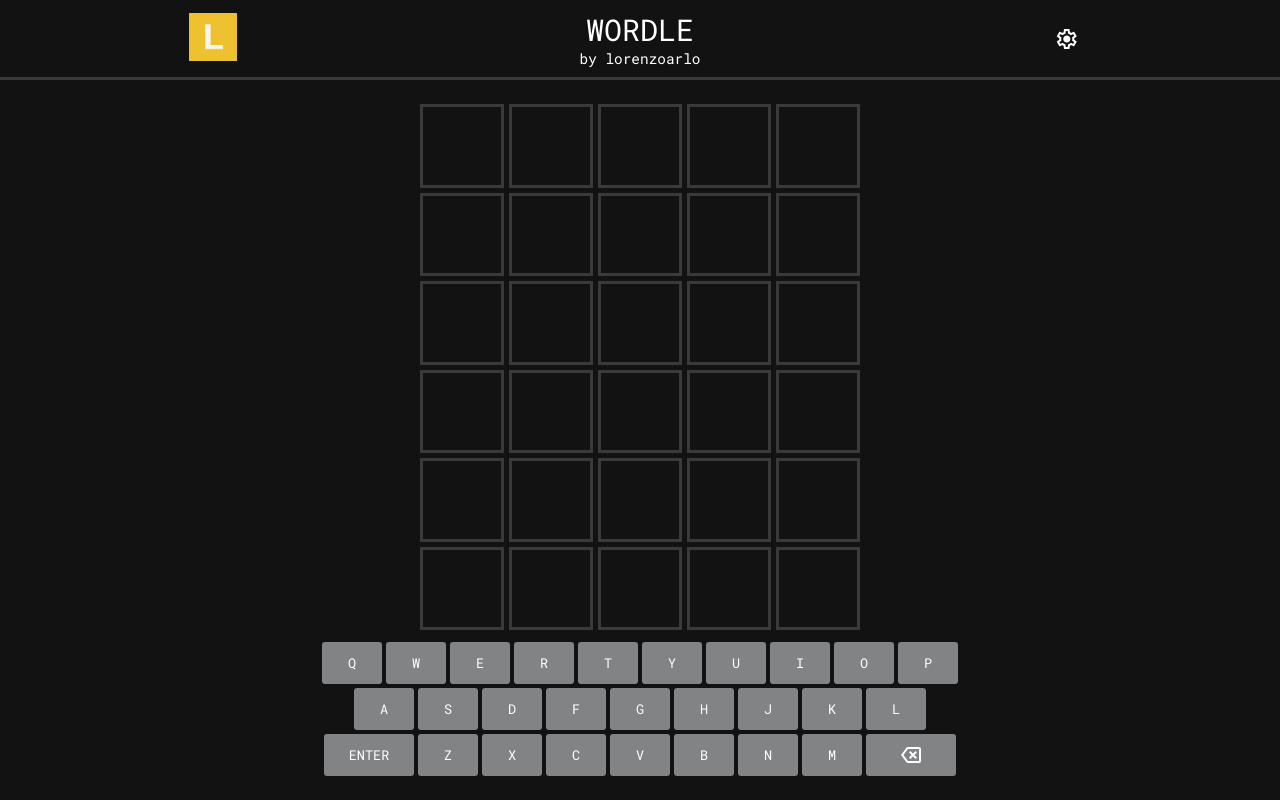
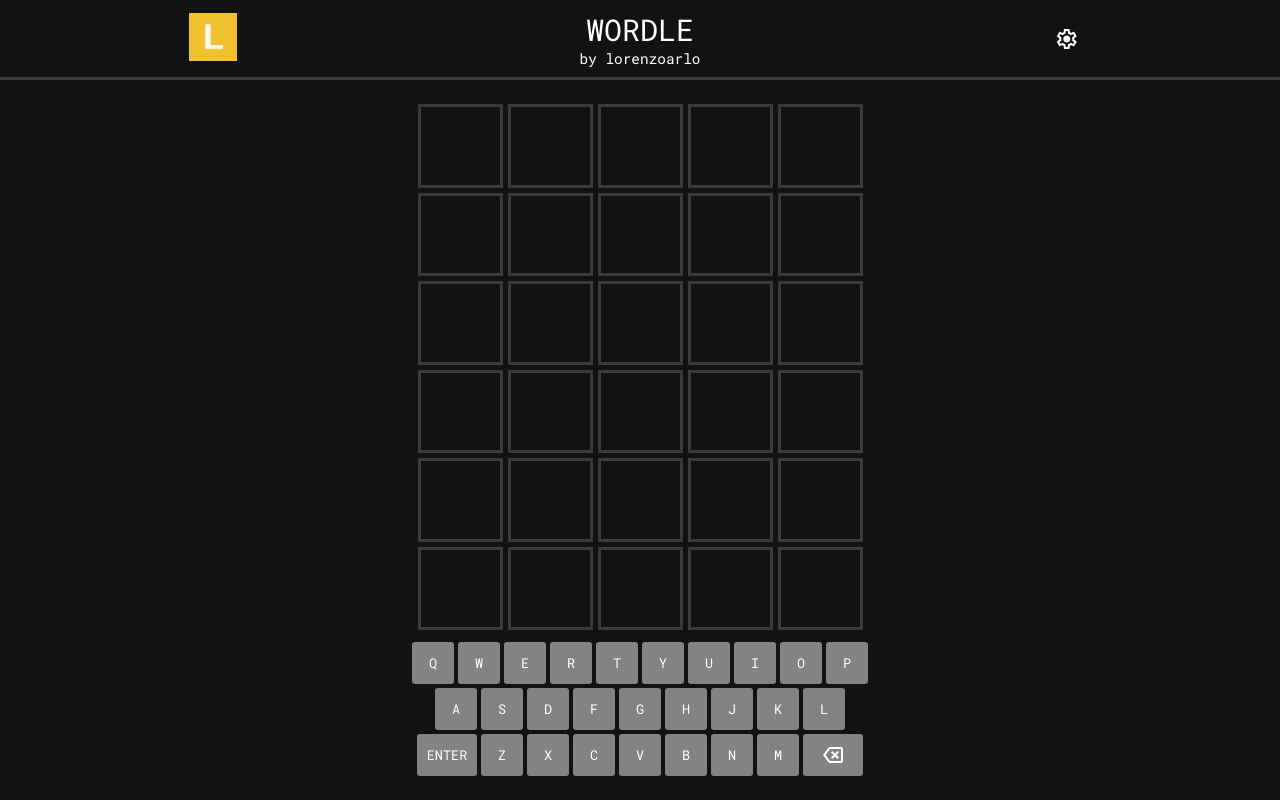
Before and after one commit to lorenzoarlo/wordle, a plain HTML site: page index.html in a window 1280 px wide. Both pictures are taken after a click on the element "ENTER". Drawn offline with nearby package versions, Linux system fonts and the light colour scheme.

Commit message:
Second commit

```diff
--- a/scripts/script.js
+++ b/scripts/script.js
@@ -1,139 +1,168 @@
+function getParams() {
+    const numeroLettereDefault = 5;
+    const urlParameters = new URLSearchParams(window.location.search);
+    let nLettereParam = (urlParameters.has("nLettere")) ? parseInt(urlParameters.get("nLettere")) : NaN;
+    let nLettere = (isNaN(nLettereParam)) ? numeroLettereDefault : nLettereParam;
 
-window.onload = async function() {
-    let guessWord = "crema";
+    let result = {
+        "nLettere": nLettere,
+        "nRighe": -1,
+        "wordGoal": getWord(nLettere),
+        "cursoreRiga": 0,
+        "cursoreColonna": 0
+    };
+    result['nRighe'] = result['nLettere'] + 1;
+    return result;
+};
 
+function getWord(a) {
+    return "crema";
+}
 
-    const urlParameters = new URLSearchParams(window.location.search);
-    const tmpNLetters = (urlParameters.has("nLetters")) ? parseInt(urlParameters.get("nLetters")) : NaN;
-    const DEFAULT_N_LETTERS_VALUE = 5;
-    const N_LETTERS = (isNaN(tmpNLetters)) ? DEFAULT_N_LETTERS_VALUE : tmpNLetters;
-    const N_ROWS = N_LETTERS + 1;
+function getTile(content) {
+    let tile = document.createElement("div");
+    tile.innerHTML = `<span>${content}</span>`;
+    tile.classList.add("tile");
+    tile.classList.add("tile-without-text");
+    return tile;
+}
 
-    const gameBoardDiv = document.querySelector(".board-container");
-    gameBoardDiv.gridRowsTemplate = `repeat(${N_ROWS}, 1fr)`;
-    gameBoardDiv.gridColumnsTemplate = `repeat(${N_LETTERS}, 1fr)`;
+function onResize() {
+    let tileDim = Math.round(board_container.clientHeight / PARAMS['nRighe']);
+    board_container.style.width = (tileDim * PARAMS['nLettere']) + "px";
 
-    const EMPTY_TILE_CHAR = '#';
+    document.documentElement.style.setProperty('--tile-width', tileDim + "px");
+}
 
-    let tilesBoard = [];
-    for(let row = 0; row < N_ROWS; row++) {
-        tilesBoard[row] = [];
-        for(let column = 0; column < N_LETTERS; column++) {
+function summonAlert(message) {
+    const ALERT_POP_OUT_KEYFRAME = [ { opacity: 1 }, { opacity: 0 } ];
+    const ALERT_POP_OUT_KEYFRAME_PROPERTIES = { duration: 100, iterations: 1 };
 
-            let tile = document.createElement("div");
-            tile.innerHTML = "<span>" + EMPTY_TILE_CHAR + "</span>";
-            tile.classList.add("tile");
-            tile.classList.add("tile-without-text");
-            tile.style.gridRow = `${row + 1} / span 1`;
-            tile.style.gridColumn = `${column + 1} / span 1`;
-            gameBoardDiv.append(tile);
+    const ALERT_TTL = 1.2 * 1000;
 
-            tilesBoard[row][column] = tile;
-        }
+    const alert_div = document.createElement("div");
+    alert_div.classList.add("alert");
+    alert_div.innerText = message;
+
+    const alerts_container = document.querySelector(".alerts-container");
+    alerts_container.insertBefore(alert_div, alerts_container.firstChild);
+
+    setTimeout(function() {
+        let animation = alert_div.animate(ALERT_POP_OUT_KEYFRAME, ALERT_POP_OUT_KEYFRAME_PROPERTIES);
+        animation.onfinish = () => alerts_container.removeChild(alert_div);
+    }, ALERT_TTL);
+}
+
+function sendKey(key) {
+    if(!KEYBOARD_KEYS.replaceAll('/','').includes(key)) return;
+
+    switch(key) {
+        case '⌫':
+            if(PARAMS['cursoreColonna'] === 0) {
+                throwError(tiles[PARAMS['cursoreRiga']], "parola vuota")
+                return;
+            }
+
+            PARAMS['cursoreColonna']--;
+            let tileSelectedBackspace = tiles[PARAMS['cursoreRiga']][PARAMS['cursoreColonna']];
+            tileSelectedBackspace.classList.remove('tile-with-text');
+            tileSelectedBackspace.classList.add('tile-without-text');
+            tileSelectedBackspace.innerText = EMPTY_TILE_CHAR;
+
+            break;
+        case '↩':
+            if(PARAMS['cursoreColonna'] !== (PARAMS['nLettere'])) {
+                throwError(tiles[PARAMS['cursoreRiga']])
+                return;
+            }
+            break;
+        default:
+            if(PARAMS['cursoreColonna'] > (PARAMS['nLettere'] - 1)) {
+                throwError(tiles[PARAMS['cursoreRiga']])
+                return;
+            }
+
+            let tileSelectedKey = tiles[PARAMS['cursoreRiga']][PARAMS['cursoreColonna']];
+            tileSelectedKey.classList.remove('tile-without-text');
+            tileSelectedKey.classList.add('tile-with-text');
+            tileSelectedKey.innerText = key;
+
+            PARAMS['cursoreColonna']++;
+            break;
+    }
+}
+
+function throwError(tiles, alertMessage = null) {
+    const SHAKE_PIXELS = 20;
+
+    const SHAKE_TILE_KEYFRAME = [ { transform: `translateX(-${SHAKE_PIXELS}px)` }, { transform: `translateX(${SHAKE_PIXELS}px)` }, { transform: `translateX(0px)` }, ];
+    const SHAKE_TILE_KEYFRAME_PROPERTIES = { duration: 150, iterations: 1 };
+
+    for(let t of tiles) {
+        t.animate(SHAKE_TILE_KEYFRAME, SHAKE_TILE_KEYFRAME_PROPERTIES);
     }
 
-    const ALERT_POP_OUT_KEYFRAME = [
-        { opacity: 1 },
-        { opacity: 0 }
-    ];
+    if(alertMessage !== null) summonAlert(alertMessage)
 
-    const ALERT_POP_OUT_KEYFRAME_PROPERTIES = {
-        duration: 100,
-        iterations: 1,
+}
+
+const PARAMS = getParams();
+
+const board_container = document.querySelector(".board-container");
+board_container.gridRowsTemplate = `repeat(${PARAMS['nRighe']}, 1fr)`;
+board_container.gridColumnsTemplate = `repeat(${PARAMS['nLettere']}, 1fr)`;
+
+window.onresize = onResize;
+
+// -> tiles
+
+const EMPTY_TILE_CHAR = '#';
+let tiles = [];
+for(let row = 0; row < PARAMS['nRighe']; row++) {
+    tiles[row] = [];
+    for(let column = 0; column < PARAMS['nLettere']; column++) {
+        tiles[row][column] = getTile(EMPTY_TILE_CHAR);
+        tiles[row][column].style.gridRow = `${row + 1} / span 1`;
+        tiles[row][column].style.gridColumn = `${column + 1} / span 1`;
+        board_container.appendChild(tiles[row][column]);
     }
+}
 
-    let summon_alert = (msg) => {
-        const ALERT_TIMEOUT = 1.5 * 1000;
-        let alert = document.createElement("div");
-        alert.classList.add("alert");
-        alert.innerText = msg;
+// -> keyboard
+const KEYBOARD_KEYS = "QWERTYUIOP/ASDFGHJKL/↩ZXCVBNM⌫";
 
-        let alertContainer = document.querySelector(".alerts-container");
-        alertContainer.insertBefore(alert, alertContainer.firstChild);
+const keyboard_container = document.querySelector(".keyboard-container");
+for(let row of KEYBOARD_KEYS.split('/')) {
+    let keyboard_row_div = document.createElement("div");
+    keyboard_row_div.classList.add("keyboard-row");
+    for(let char of row) {
 
-        setTimeout(async () => {
-            let tmp = alert.animate(ALERT_POP_OUT_KEYFRAME, ALERT_POP_OUT_KEYFRAME_PROPERTIES)
-            tmp.onfinish = () => {
-                alertContainer.removeChild(alert);
-            };
-        }, ALERT_TIMEOUT)
+        const key_div = document.createElement("div");
+        key_div.classList.add("keyboard-key");
 
-    };
+        if(char === '⌫' || char === '↩') {
+            key_div.classList.add("keyboard-key-more-span")
+            key_div.innerHTML = (char === '⌫') ? "<span class='material-symbols-outlined'>backspace</span>" : "ENTER";
+        } else {
+            key_div.innerText = char;
+        }
 
-    // | -> Tasti più ampi
-    // / -> Separatore righe
-    const CONST_KEYBOARD_KEYS = "QWERTYUIOP/ASDFGHJKL/|↩|ZXCVBNM|⌫|";
+        key_div.onclick = () => sendKey(char);
 
-    let rowCursor = 0;
-    let columnCursor = 0;
+        keyboard_row_div.appendChild(key_div);
+    }
+    keyboard_container.appendChild(keyboard_row_div);
+}
 
-    let send_key = function(key) {
-        key = (key === "BACKSPACE") ? "⌫" : (key === "ENTER") ? "↩" : key;
-        if(!CONST_KEYBOARD_KEYS.replaceAll('|','').replaceAll('/','').includes(key)) return;
+window.onkeydown = (e) => {
+    if(e['ctrlKey'] || e['altKey'] || e['repeat']) return;
 
-        switch(key) {
-            case "⌫":
-                if(columnCursor <= 0) return;
-                columnCursor--;
-                let tileBackspace = tilesBoard[rowCursor][columnCursor];
-                tileBackspace.querySelector("span").innerText = EMPTY_TILE_CHAR;
+    let key = e.key.toUpperCase();
+    key = (key === "BACKSPACE") ? '⌫' : (key === 'ENTER') ? '↩' : key;
 
-                tileBackspace.classList.remove("tile-with-text");
-                tileBackspace.classList.add("tile-without-text");
-                break;
-                case "↩":
-                    summon_alert("messaggio");
-                    break;
-            default:
-                if(columnCursor >= N_LETTERS) return;
+    if(!KEYBOARD_KEYS.replaceAll('/', '').includes(key)) return;
+    console.log(key);
+    sendKey(key);
+}
 
-                let tile = tilesBoard[rowCursor][columnCursor];
-                tile.querySelector("span").innerText = key;
-                tile.classList.remove("tile-without-text");
-                tile.classList.add("tile-with-text");
-                columnCursor++;
-                break;
-        }
-    };
-
-    keyboard_container = document.querySelector(".keyboard-container");
-    for(let row of CONST_KEYBOARD_KEYS.replaceAll("|", "").split('/')) {
-        keyboard_row_div = document.createElement("div");
-        keyboard_row_div.classList.add("keyboard-row");
-        for(let char of row.split("")) {
-            let key_div = document.createElement("div");
-            key_div.setAttribute("data-key", char);
-            key_div.classList.add("keyboard-key");
-            key_div.innerText = char;
-            if(char === '⌫') {
-                key_div.classList.add("keyboard-key-more-span")
-                key_div.innerHTML = "<span class='material-symbols-outlined'>backspace</span>"
-            }else if(char === '↩') {
-                key_div.innerText = "ENTER"
-                key_div.classList.add("keyboard-key-more-span")
-            }
-
-            key_div.onclick = () => send_key(char);
-
-
-            keyboard_row_div.append(key_div);
-        }
-        keyboard_container.appendChild(keyboard_row_div);
-    }
-
-    let resizeFunction = () => {
-        let tileDim = Math.round(gameBoardDiv.clientHeight / N_ROWS);
-        gameBoardDiv.style.width = (tileDim * N_LETTERS) + "px";
-
-        let root = document.documentElement;
-        root.style.setProperty('--tile-width', tileDim + "px");
-    };
-
-    window.onresize = resizeFunction;
-    resizeFunction();
-
-    window.onkeydown = (e) => {
-        if(!e.repeat) send_key(e.key.toUpperCase());
-    }
-
-};
+window.onResize();
--- a/styles/style.css
+++ b/styles/style.css
@@ -35,6 +35,31 @@ body {
     background-color: var(--primary-bg-clr);
 }
 
+/* -> hover media query */
+
+@media (hover: hover) {
+    .settings-button:hover {
+        transition-duration: 500ms;
+        transform: rotate(180deg) scale(1.1);
+        cursor: pointer;
+    }
+
+    .keyboard-key:hover {
+        font-size: 1.2em;
+    }
+
+    .keyboard-key:hover .material-symbols-outlined {
+        transform: scale(1.2);
+    }
+
+    .keyboard-key:hover,
+    .keyboard-key:hover .material-symbols-outlined {
+        transition-duration: 500ms;
+        color: var(--hover-fg-clr);
+        cursor: pointer;
+    }
+}
+
 /* -> outer container  */
 
 .container {
@@ -67,7 +92,6 @@ body {
     flex: 1;
     text-align: center;
 }
-
 
 .logo {
     max-height: 4em;
@@ -114,16 +138,16 @@ body {
     align-content: stretch;
     flex-flow: column nowrap;
     gap: 1em;
-
 }
 
 .board-container {
     height: 100%;
 
     display: grid;
-
     grid-gap: 5px;
 }
+
+/* -> tiles */
 
 .tile {
     font-size: calc(var(--tile-width) * 0.5);
@@ -132,43 +156,61 @@ body {
     height: 100%;
     min-width: 0;
     min-height: 0;
-    grid-row: 1 / 1 span;
-    grid-column: 1 / 1 span;
+
     display: flex;
-
     align-items: center;
     align-content: center;
     justify-content: center;
+
+    border: 3px solid;
 }
 
 .tile-with-text {
-    border: 3px solid var(--tile-with-text-clr);
     color: var(--fg-clr);
+
+    border-color: var(--tile-with-text-clr);
     animation: tile-pulse-out 50ms linear;
 }
 
 .tile-without-text {
-    border: 3px solid var(--secondary-bg-clr);
     color: transparent;
+
+    border-color: var(--secondary-bg-clr);
     animation: tile-pulse-in 50ms linear;
 }
 
 @keyframes tile-pulse-out {
-    0% { transform: scale(1); }
-    50% { transform: scale(1.2); }
-    100% { transform: scale(1); }
+    0% {
+        transform: scale(1);
+    }
+
+    50% {
+        transform: scale(1.2);
+    }
+
+    100% {
+        transform: scale(1);
+    }
 }
 
 @keyframes tile-pulse-in {
-    0% { transform: scale(1); }
-    50% { transform: scale(0.8); }
-    100% { transform: scale(1); }
+    0% {
+        transform: scale(1);
+    }
+
+    50% {
+        transform: scale(0.8);
+    }
+
+    100% {
+        transform: scale(1);
+    }
 }
 
+/* -> keyboard */
 
 .keyboard-container {
-    width: 90vw;
-    max-width: var(--max-game-width);
+    align-self: stretch;
 
     display: flex;
     justify-content: stretch;
@@ -186,7 +228,7 @@ body {
     justify-content: center;
     align-items: stretch;
     align-content: stretch;
-    flex-direction: row;
+    flex-flow: row nowrap;
 }
 
 .keyboard-row,
@@ -195,7 +237,7 @@ body {
 }
 
 .keyboard-key {
-    max-width: 5rem;
+    max-width: 3.5rem;
     height: 3.5rem;
 
     background-color: var(--key-bg-clr);
@@ -215,33 +257,8 @@ body {
 }
 
 .keyboard-key-more-span {
-    max-width: 7.5rem;
+    max-width: 5rem;
     flex: 2 0 auto;
-}
-
-
-@media (hover: hover) {
-    .settings-button:hover {
-        transition-duration: 500ms;
-        transform: rotate(180deg) scale(1.1);
-        cursor: pointer;
-    }
-
-
-    .keyboard-key:hover {
-        font-size: 1.2em;
-    }
-
-    .keyboard-key:hover .material-symbols-outlined {
-        transform: scale(1.2);
-    }
-
-    .keyboard-key:hover,
-    .keyboard-key:hover .material-symbols-outlined {
-        transition-duration: 500ms;
-        color: var(--hover-fg-clr);
-        cursor: pointer;
-    }
 }
 
 .alerts-container {
@@ -264,15 +281,19 @@ body {
     gap: 1em;
 }
 
+.alert {
+    width: 20em;
+    max-width: 50vw;
+    z-index: 2;
 
-.alert {
     background-color: var(--alert-bg-clr);
     color: var(--alert-fg-clr);
+    font-weight: 900;
 
+    padding: 1em 2em;
     border-radius: 10px;
 
-    max-width: 50vw;
-    padding: 1em 2em;
+    text-align: center;
+    white-space: nowrap;
 
-    font-weight: 900;
 }
```
Also changed, not shown: 1 other file.
